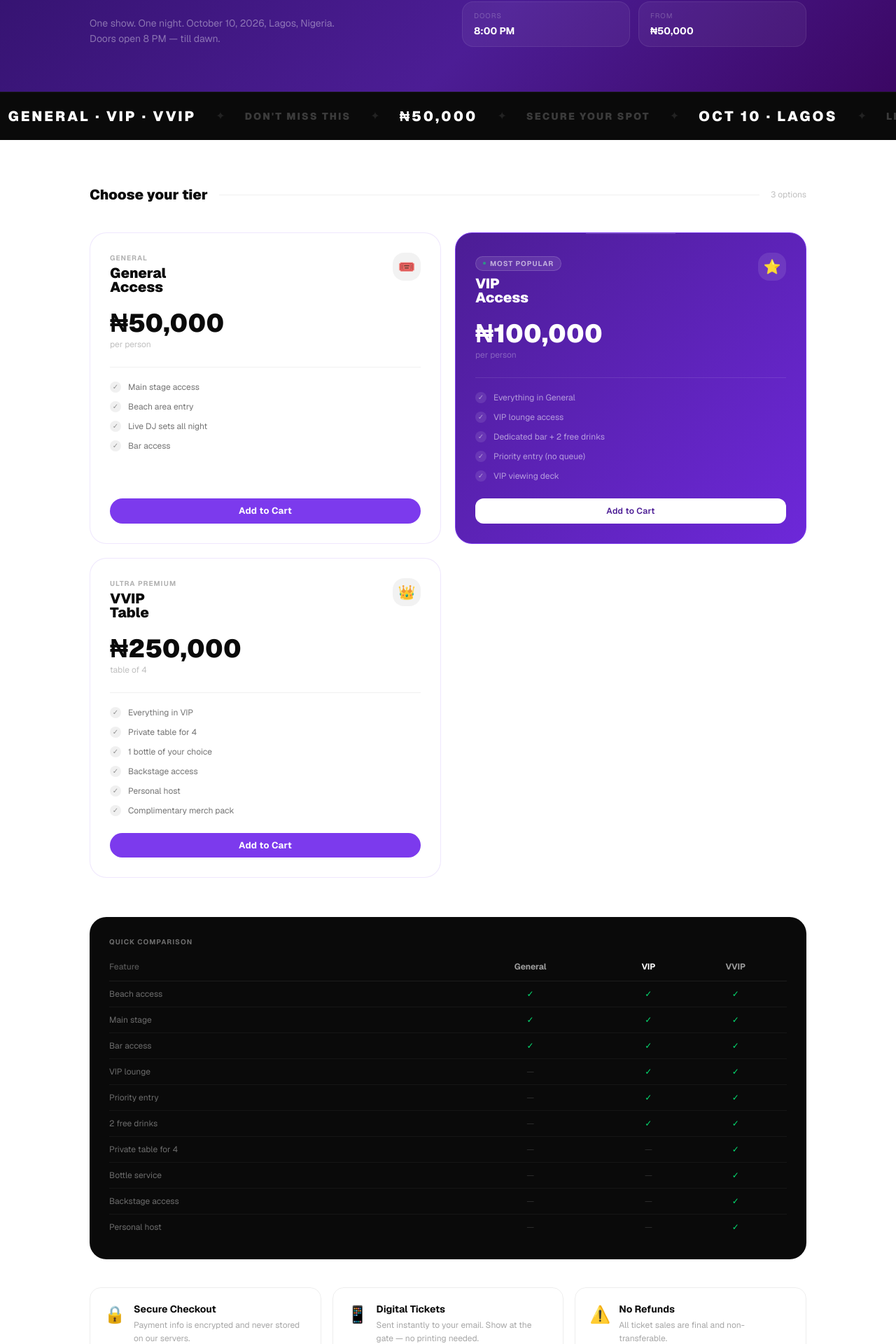
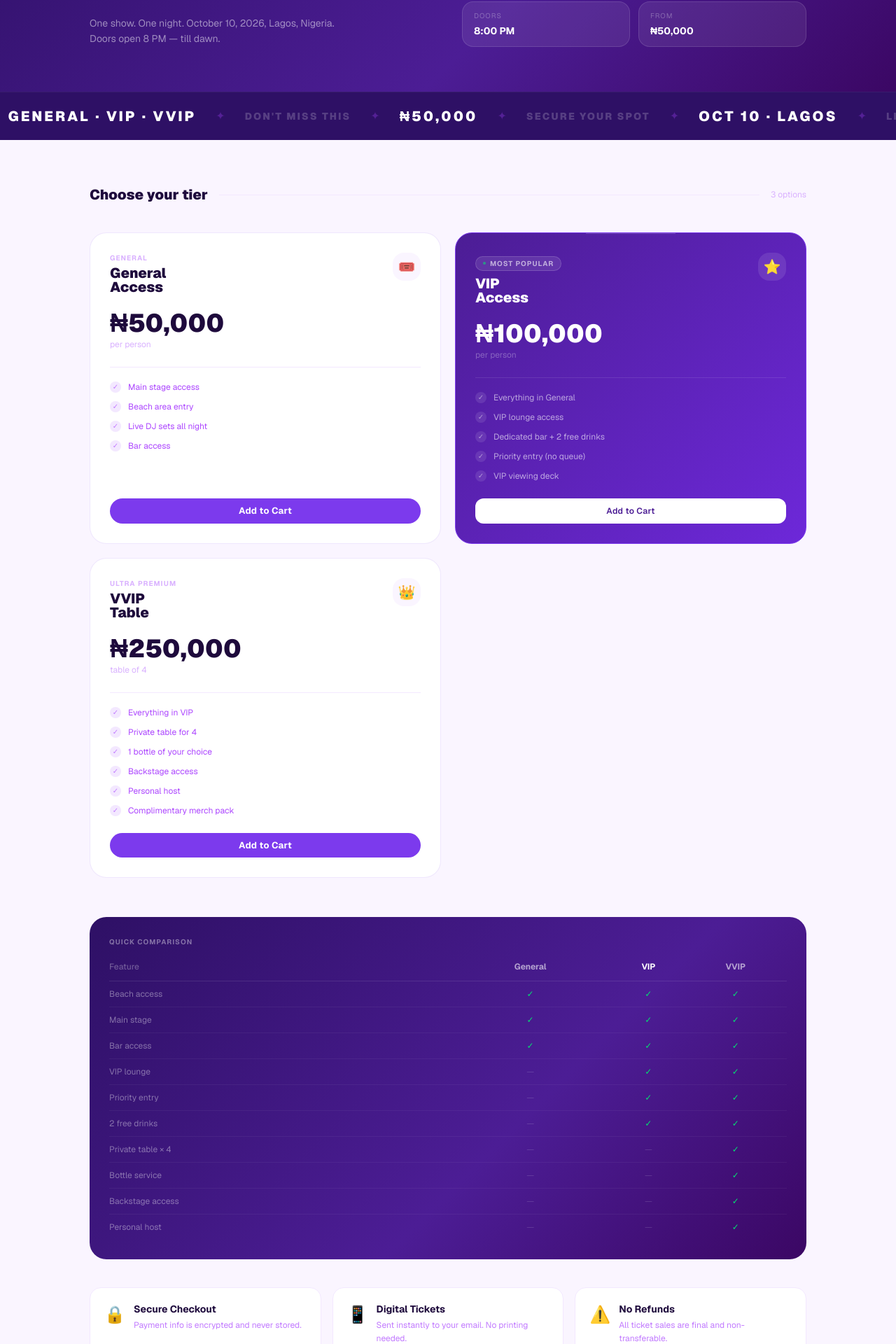
Before and after one commit to rolandaayo/beachbash-party, a Next.js app: page /tickets in a window 1280 px wide. Shown: the part 337-2257 px from the top of the page at 70% size. Built offline with nearby package versions, Linux system fonts and the light colour scheme.

Commit message:
home page redesigned

```diff
--- a/app/tickets/page.tsx
+++ b/app/tickets/page.tsx
@@ -7,17 +7,14 @@ export const metadata = { title: "Tickets — BEACHBASH PARTY" };
 export default function TicketsPage() {
   return (
     <div className="pt-14">
-      {/* ── PAGE HERO ──────────────────────────────────────────────────── */}
       <div className="ticket-hero px-5 pt-20 pb-16">
         <div className="max-w-5xl mx-auto">
-          {/* Live badge */}
-          <div className="inline-flex items-center gap-2 bg-white/8 border border-white/12 rounded-full px-3 py-1.5 mb-8">
+          <div className="inline-flex items-center gap-2 bg-white/10 border border-white/15 rounded-full px-3 py-1.5 mb-8">
             <span className="live-dot w-1.5 h-1.5 rounded-full bg-green-400 inline-block" />
             <span className="text-white/60 text-[11px] tracking-widest uppercase font-medium">
               Tickets on sale now
             </span>
           </div>
-
           <div className="grid grid-cols-1 lg:grid-cols-2 gap-10 items-end">
             <div>
               <h1 className="font-black text-5xl sm:text-7xl text-white leading-none tracking-tight mb-4">
@@ -25,13 +22,11 @@ export default function TicketsPage() {
                 <br />
                 <span className="text-white/30">Tickets</span>
               </h1>
-              <p className="text-white/40 text-sm leading-relaxed max-w-sm">
+              <p className="text-white/50 text-sm leading-relaxed max-w-sm">
                 One show. One night. October 10, 2026, Lagos, Nigeria. Doors
                 open 8 PM — till dawn.
               </p>
             </div>
-
-            {/* Event quick-facts */}
             <div className="grid grid-cols-2 gap-3">
               {[
                 { label: "Date", value: "Oct 10, 2026" },
@@ -41,9 +36,9 @@ export default function TicketsPage() {
               ].map((f) => (
                 <div
                   key={f.label}
-                  className="bg-white/5 border border-white/8 rounded-2xl px-4 py-3"
+                  className="bg-white/8 border border-white/12 rounded-2xl px-4 py-3"
                 >
-                  <p className="text-white/25 text-[10px] uppercase tracking-widest mb-1">
+                  <p className="text-white/30 text-[10px] uppercase tracking-widest mb-1">
                     {f.label}
                   </p>
                   <p className="text-white font-bold text-sm">{f.value}</p>
@@ -54,8 +49,8 @@ export default function TicketsPage() {
         </div>
       </div>
 
-      {/* ── MARQUEE ──────────────────────────────────────────────────── */}
-      <div className="overflow-hidden bg-[#0a0a0a] py-5 select-none border-t border-white/5">
+      {/* Marquee */}
+      <div className="overflow-hidden bg-[#2e1065] py-5 select-none border-t border-white/5">
         <div className="marquee-track-reverse">
           {Array.from({ length: 2 }).map((_, i) => (
             <div key={i} className="flex items-center">
@@ -79,7 +74,7 @@ export default function TicketsPage() {
                   >
                     {item.text}
                   </span>
-                  <span className="text-white/10 text-base">✦</span>
+                  <span className="text-purple-500/30 text-base">✦</span>
                 </span>
               ))}
             </div>
@@ -87,53 +82,47 @@ export default function TicketsPage() {
         </div>
       </div>
 
-      {/* ── TICKET CARDS ───────────────────────────────────────────────── */}
-      <div className="bg-white px-5 py-16">
+      {/* Cards */}
+      <div className="bg-[#faf5ff] px-5 py-16">
         <div className="max-w-5xl mx-auto">
-          {/* Section label */}
           <div className="flex items-center gap-4 mb-10">
-            <span className="text-[#0a0a0a] font-black text-xl">
+            <span className="text-[#1e0a3c] font-black text-xl">
               Choose your tier
             </span>
-            <div className="flex-1 h-px bg-black/6" />
-            <span className="text-black/25 text-xs">3 options</span>
+            <div className="flex-1 h-px bg-purple-100" />
+            <span className="text-purple-300 text-xs">3 options</span>
           </div>
 
-          {/* Cards */}
           <div className="grid grid-cols-1 sm:grid-cols-2 gap-5 mb-14">
             {/* GENERAL */}
-            <div className="ticket-tier-general rounded-3xl p-7 flex flex-col group hover:-translate-y-1 transition-transform duration-300">
+            <div className="ticket-tier-general rounded-3xl p-7 flex flex-col hover:-translate-y-1 transition-transform duration-300">
               <div className="flex items-start justify-between mb-6">
                 <div>
-                  <p className="text-black/30 text-[10px] uppercase tracking-widest font-bold mb-1">
+                  <p className="text-purple-300 text-[10px] uppercase tracking-widest font-bold mb-1">
                     General
                   </p>
-                  <h2 className="text-[#0a0a0a] font-black text-xl leading-none">
+                  <h2 className="text-[#1e0a3c] font-black text-xl leading-none">
                     General
                     <br />
                     Access
                   </h2>
                 </div>
-                <div className="w-10 h-10 rounded-2xl bg-black/5 flex items-center justify-center text-xl">
+                <div className="w-10 h-10 rounded-2xl bg-purple-50 flex items-center justify-center text-xl">
                   🎟️
                 </div>
               </div>
-
-              <div className="mb-6">
-                <p className="text-[#0a0a0a] font-black text-4xl leading-none">
+              <p className="text-[#1e0a3c] font-black text-4xl leading-none">
                 {formatNaira(TICKETS[0].price)}
               </p>
-                <p className="text-black/25 text-xs mt-1">per person</p>
-              </div>
-
-              <div className="flex-1 border-t border-black/6 pt-5 mb-6">
+              <p className="text-purple-300 text-xs mt-1 mb-6">per person</p>
+              <div className="flex-1 border-t border-purple-100 pt-5 mb-6">
                 <ul className="flex flex-col gap-3">
                   {TICKETS[0].perks.map((perk) => (
                     <li
                       key={perk}
-                      className="flex items-center gap-2.5 text-xs text-black/55"
+                      className="flex items-center gap-2.5 text-xs text-purple-500"
                     >
-                      <span className="w-4 h-4 rounded-full bg-black/6 flex items-center justify-center text-[10px] shrink-0 text-black/40">
+                      <span className="w-4 h-4 rounded-full bg-purple-100 flex items-center justify-center text-[10px] shrink-0 text-purple-400">
                         ✓
                       </span>
                       {perk}
@@ -141,15 +130,12 @@ export default function TicketsPage() {
                   ))}
                 </ul>
               </div>
-
               <AddToCartButton ticket={TICKETS[0]} variant="light" />
             </div>
 
-            {/* VIP — dark/featured */}
-            <div className="ticket-tier-vip rounded-3xl p-7 flex flex-col relative overflow-hidden group hover:-translate-y-1 transition-transform duration-300">
-              {/* subtle top glow */}
+            {/* VIP */}
+            <div className="ticket-tier-vip rounded-3xl p-7 flex flex-col relative overflow-hidden hover:-translate-y-1 transition-transform duration-300">
               <div className="absolute top-0 left-1/2 -translate-x-1/2 w-32 h-px bg-white/20" />
-
               <div className="flex items-start justify-between mb-6">
                 <div>
                   <div className="inline-flex items-center gap-1.5 bg-white/10 border border-white/15 rounded-full px-2.5 py-0.5 mb-2">
@@ -168,20 +154,16 @@ export default function TicketsPage() {
                   ⭐
                 </div>
               </div>
-
-              <div className="mb-6">
               <p className="text-white font-black text-4xl leading-none">
                 {formatNaira(TICKETS[1].price)}
               </p>
-                <p className="text-white/30 text-xs mt-1">per person</p>
-              </div>
-
+              <p className="text-white/30 text-xs mt-1 mb-6">per person</p>
               <div className="flex-1 border-t border-white/10 pt-5 mb-6">
                 <ul className="flex flex-col gap-3">
                   {TICKETS[1].perks.map((perk) => (
                     <li
                       key={perk}
-                      className="flex items-center gap-2.5 text-xs text-white/55"
+                      className="flex items-center gap-2.5 text-xs text-white/60"
                     >
                       <span className="w-4 h-4 rounded-full bg-white/10 flex items-center justify-center text-[10px] shrink-0 text-white/50">
                         ✓
@@ -191,43 +173,38 @@ export default function TicketsPage() {
                   ))}
                 </ul>
               </div>
-
               <AddToCartButton ticket={TICKETS[1]} variant="dark" />
             </div>
 
             {/* VVIP */}
-            <div className="ticket-tier-vvip rounded-3xl p-7 flex flex-col group hover:-translate-y-1 transition-transform duration-300">
+            <div className="ticket-tier-vvip rounded-3xl p-7 flex flex-col hover:-translate-y-1 transition-transform duration-300">
               <div className="flex items-start justify-between mb-6">
                 <div>
-                  <p className="text-black/30 text-[10px] uppercase tracking-widest font-bold mb-1">
+                  <p className="text-purple-300 text-[10px] uppercase tracking-widest font-bold mb-1">
                     Ultra Premium
                   </p>
-                  <h2 className="text-[#0a0a0a] font-black text-xl leading-none">
+                  <h2 className="text-[#1e0a3c] font-black text-xl leading-none">
                     VVIP
                     <br />
                     Table
                   </h2>
                 </div>
-                <div className="w-10 h-10 rounded-2xl bg-black/5 flex items-center justify-center text-xl">
+                <div className="w-10 h-10 rounded-2xl bg-purple-50 flex items-center justify-center text-xl">
                   👑
                 </div>
               </div>
-
-              <div className="mb-6">
-                <p className="text-[#0a0a0a] font-black text-4xl leading-none">
+              <p className="text-[#1e0a3c] font-black text-4xl leading-none">
                 {formatNaira(TICKETS[2].price)}
               </p>
-                <p className="text-black/25 text-xs mt-1">table of 4</p>
-              </div>
-
-              <div className="flex-1 border-t border-black/6 pt-5 mb-6">
+              <p className="text-purple-300 text-xs mt-1 mb-6">table of 4</p>
+              <div className="flex-1 border-t border-purple-100 pt-5 mb-6">
                 <ul className="flex flex-col gap-3">
                   {TICKETS[2].perks.map((perk) => (
                     <li
                       key={perk}
-                      className="flex items-center gap-2.5 text-xs text-black/55"
+                      className="flex items-center gap-2.5 text-xs text-purple-500"
                     >
-                      <span className="w-4 h-4 rounded-full bg-black/6 flex items-center justify-center text-[10px] shrink-0 text-black/40">
+                      <span className="w-4 h-4 rounded-full bg-purple-100 flex items-center justify-center text-[10px] shrink-0 text-purple-400">
                         ✓
                       </span>
                       {perk}
@@ -235,19 +212,18 @@ export default function TicketsPage() {
                   ))}
                 </ul>
               </div>
-
               <AddToCartButton ticket={TICKETS[2]} variant="light" />
             </div>
           </div>
 
-          {/* ── COMPARISON STRIP ─────────────────────────────────────── */}
-          <div className="bg-[#0a0a0a] rounded-3xl p-7 mb-10 overflow-x-auto">
+          {/* Comparison */}
+          <div className="ticket-hero rounded-3xl p-7 mb-10 overflow-x-auto">
             <p className="text-white/40 text-[10px] uppercase tracking-widest font-bold mb-5">
               Quick comparison
             </p>
-            <table className="w-full text-xs min-w-[440px]">
+            <table className="w-full text-xs min-w-110">
               <thead>
-                <tr className="border-b border-white/8">
+                <tr className="border-b border-white/10">
                   <th className="text-left text-white/30 font-medium pb-3 w-1/2">
                     Feature
                   </th>
@@ -268,7 +244,7 @@ export default function TicketsPage() {
                   ["VIP lounge", false, true, true],
                   ["Priority entry", false, true, true],
                   ["2 free drinks", false, true, true],
-                  ["Private table for 4", false, false, true],
+                  ["Private table × 4", false, false, true],
                   ["Bottle service", false, false, true],
                   ["Backstage access", false, false, true],
                   ["Personal host", false, false, true],
@@ -304,18 +280,18 @@ export default function TicketsPage() {
             </table>
           </div>
 
-          {/* ── TRUST STRIP ──────────────────────────────────────────── */}
+          {/* Trust strip */}
           <div className="grid grid-cols-1 sm:grid-cols-3 gap-4">
             {[
               {
                 icon: "🔒",
                 title: "Secure Checkout",
-                desc: "Payment info is encrypted and never stored on our servers.",
+                desc: "Payment info is encrypted and never stored.",
               },
               {
                 icon: "📱",
                 title: "Digital Tickets",
-                desc: "Sent instantly to your email. Show at the gate — no printing needed.",
+                desc: "Sent instantly to your email. No printing needed.",
               },
               {
                 icon: "⚠️",
@@ -325,14 +301,14 @@ export default function TicketsPage() {
             ].map((item) => (
               <div
                 key={item.title}
-                className="flex items-start gap-3 p-5 rounded-2xl border border-black/7 hover:border-black/14 transition-colors"
+                className="flex items-start gap-3 p-5 rounded-2xl border border-purple-100 hover:border-purple-200 transition-colors bg-white"
               >
                 <span className="text-2xl mt-0.5">{item.icon}</span>
                 <div>
-                  <p className="text-[#0a0a0a] font-bold text-sm mb-1">
+                  <p className="text-[#1e0a3c] font-bold text-sm mb-1">
                     {item.title}
                   </p>
-                  <p className="text-black/35 text-xs leading-relaxed">
+                  <p className="text-purple-400 text-xs leading-relaxed">
                     {item.desc}
                   </p>
                 </div>
@@ -342,17 +318,17 @@ export default function TicketsPage() {
         </div>
       </div>
 
-      {/* ── BOTTOM CTA ─────────────────────────────────────────────────── */}
-      <div className="border-t border-black/6 bg-[#fafafa] py-12 px-5 text-center">
-        <p className="text-black/35 text-sm mb-2">Still deciding?</p>
-        <p className="text-[#0a0a0a] font-black text-2xl mb-6">
+      {/* Bottom CTA */}
+      <div className="border-t border-purple-100 bg-white py-12 px-5 text-center">
+        <p className="text-purple-400 text-sm mb-2">Still deciding?</p>
+        <p className="text-[#1e0a3c] font-black text-2xl mb-6">
           Questions? We&apos;ve got answers.
         </p>
         <div className="flex flex-wrap gap-3 justify-center">
           <LinkButton href="/faq" className="btn-outline px-6 py-2.5 text-sm">
             Read the FAQ
           </LinkButton>
-          <LinkButton href="/about" className="btn-ghost px-6 py-2.5 text-sm">
+          <LinkButton href="/about" className="btn-ghost  px-6 py-2.5 text-sm">
             About the Event
           </LinkButton>
         </div>
```
Also changed, not shown: app/page.tsx (+45 -48 lines). Lines whose indentation alone changed are shown as unchanged.
